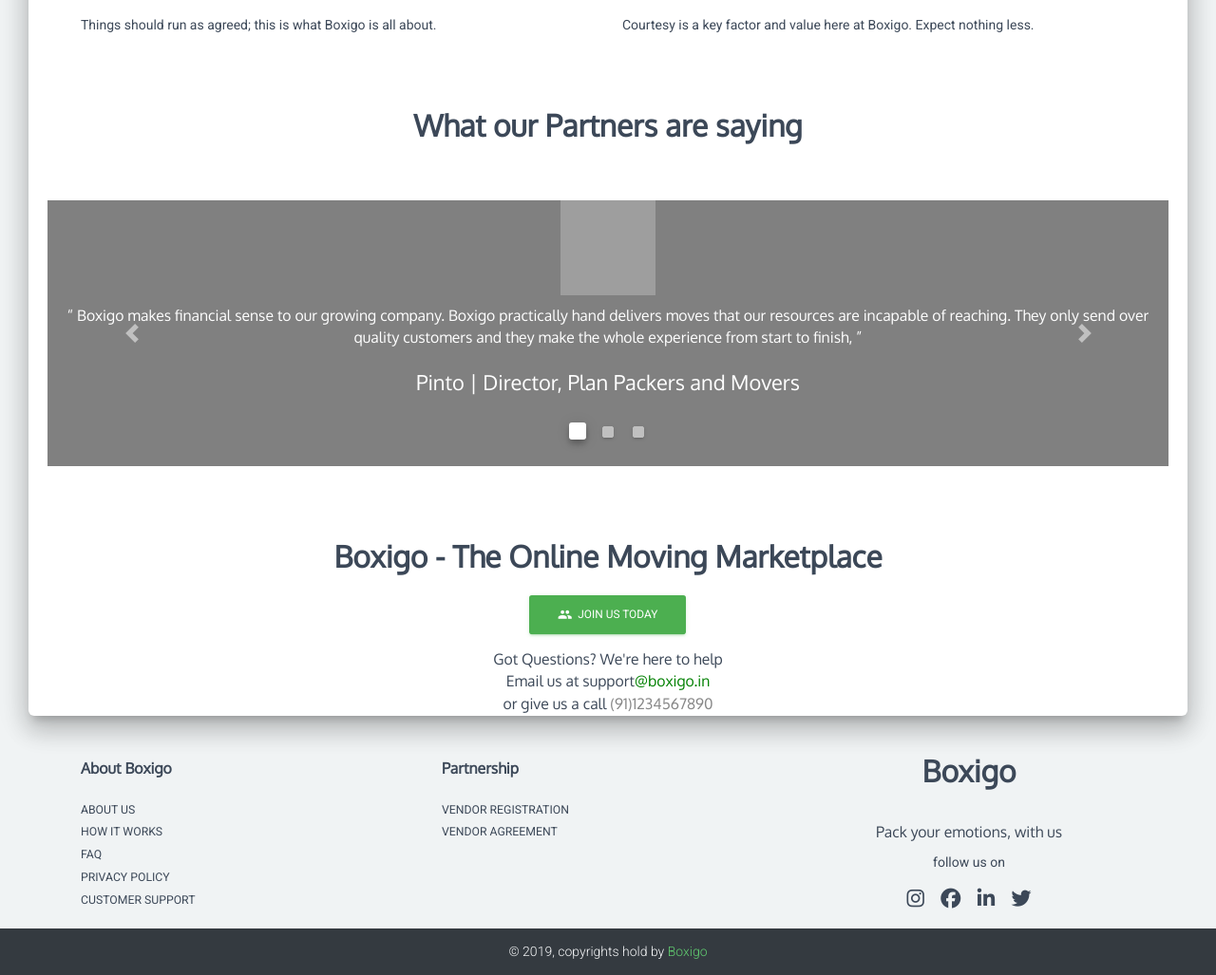
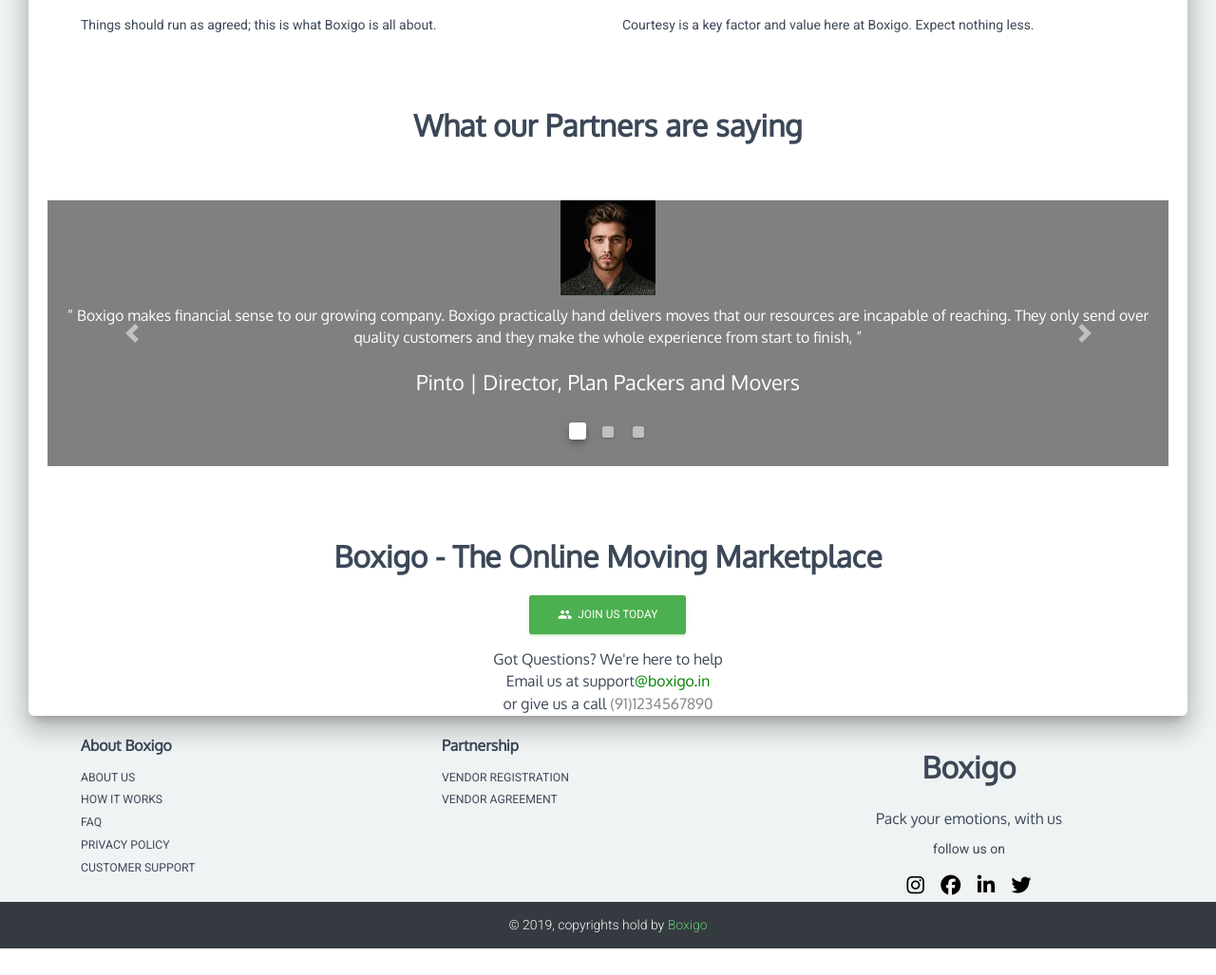
Before and after one commit to raghulrage/boxigo_customer_portal, a CodeIgniter app: page /boxigo_test/home/forserviceprovider in a window 1280 px wide. Shown: the part 1750-2777 px from the top of the page at 95% size. After the commit the page ends 2749 px from the top, so only its background shows below. Run offline with CodeIgniter, Linux system fonts and the light colour scheme; style sheets or scripts are compiled from the project's sources; some libraries are stand-ins or nearby versions; grey boxes are pictures that could not be loaded.

Commit message:
updated tasks

```diff
--- a/application/views/Forserviceprovider.php
+++ b/application/views/Forserviceprovider.php
@@ -138,18 +138,18 @@
         <!-- Wrapper for carousel items -->
         <div class="carousel-inner">
             <div class="carousel-item active">
-              <img src="https://www.libertyinsurance.in/images/support-banner.jpg" style="height:100px;width:100px">
+              <img src="<?= base_url(); ?>includes/img/faces/marc.jpg" style="height:100px;width:100px">
                <h4 style="color: white">“ Boxigo makes financial sense to our growing company. Boxigo practically hand delivers moves that our resources are incapable of reaching. They only send over quality customers and they make the whole experience from start to finish, ”
             <br><h3 style="color:white">Pinto | Director, Plan Packers and Movers</h3></h4>
 
             </div>
             <div class="carousel-item">
-                  <img src="https://www.libertyinsurance.in/images/support-banner.jpg" style="height:100px;width:100px">
+                  <img src="<?= base_url(); ?>includes/img/faces/marc.jpg" style="height:100px;width:100px">
                <h4 style="color: white">“ Boxigo makes financial sense to our growing company. Boxigo practically hand delivers moves that our resources are incapable of reaching. They only send over quality customers and they make the whole experience from start to finish, ”
             <br><h3 style="color:white">Pinto | Director, Plan Packers and Movers</h3></h4>
             </div>
             <div class="carousel-item">
-                  <img src="https://www.libertyinsurance.in/images/support-banner.jpg" style="height:100px;width:100px">
+                  <img src="<?= base_url(); ?>includes/img/faces/marc.jpg" style="height:100px;width:100px">
                <h4 style="color: white">“ Boxigo makes financial sense to our growing company. Boxigo practically hand delivers moves that our resources are incapable of reaching. They only send over quality customers and they make the whole experience from start to finish, ”
             <br><h3 style="color:white">Pinto | Director, Plan Packers and Movers</h3></h4>
 
@@ -329,7 +329,7 @@
             </div>
           </div>
           <div class="modal-footer">
-            <button type="button" class="btn btn-link btn-success" onclick="formsub()">submit1</button>
+            <button type="button" class="btn btn-link btn-success" onclick="submiting()">submit</button>
             <button type="button" class="btn btn-danger btn-link" data-dismiss="modal">Close</button>
           </div>
         </div>
@@ -479,48 +479,4 @@
     function showotp(){
       document.getElementById('otp').style.display="block";
     }
-
-function formsub(){
-
-    var name=document.getElementById("name").value;
-    var email=document.getElementById("email").value;
-    var phone=document.getElementById("phone").value;
-    var bname=document.getElementById("bname").value;
-    var bweb=document.getElementById("bweb").value;
-    var bphone=document.getElementById("bphone").value;
-
-    console.log(name,email,phone,bname,bweb,bphone)
-
-    var data={
-     name: name,
-     email:email ,
-     phone: phone,
-     business_name: bname,
-     business_contact_no: bphone,
-     business_website_url: bweb,
-     verification_key: "uhubukjgguib",
-     is_phone_verified:0 ,
-     legally_authorised: 1,
-     accept_terms_conditions: 1
- }
-
- var jsondata=JSON.stringify(data);
- console.log(jsondata);
-
- fetch('http://boxigo.in/boxigo-backend-api/product/vendor_request_create_service.php',{
-    headers:{"Content-Type":"application/json"},
-    mode:"no-cors",
-    method:"post",
-    body:jsondata
- })
- .then(res=>res.json())
- .then(data=>{
-    console.log(data);
- }).catch(e=>{
-    console.log("error",e);
- })
-
-
-}
-
   </script>
--- a/application/views/Login.php
+++ b/application/views/Login.php
@@ -65,7 +65,7 @@
               </div>
           </div>
           <div class="modal-footer d-block text-center">
-            <button type="button" class="btn btn-link btn-success">submit</button>
+            <!-- <button type="button" class="btn btn-link btn-success">submit</button> -->
             <button type="button" class="btn btn-danger btn-link" data-dismiss="modal">Close</button>
           </div>
         </div>
@@ -113,7 +113,7 @@
               </div>
           </div>
           <div class="modal-footer d-block text-center">
-            <button type="button" class="btn btn-link btn-success">submit</button>
+            <!-- <button type="button" class="btn btn-link btn-success">submit</button> -->
             <button type="button" class="btn btn-danger btn-link" data-dismiss="modal">Close</button>
           </div>
         </div>
--- a/application/views/Vendor_agreement.php
+++ b/application/views/Vendor_agreement.php
@@ -2,7 +2,7 @@
 <div class="main main-raised min-vh-100">
 	<div class="container p-5">
 		<div class="section section-contacts min-vh-100">
-			<div class="row">
+			<div class="row" style="font-family: sans-serif;">
 				<h3>Terms and Conditions- Service Provider(Vendor) Services:</h3>
 				<p>By virtue of these Terms and Conditions and in accordance with the agreements and contracts that Boxigo and the Service Provider(Vendor) conclude for this purpose, the Service Provider(Vendor) agrees to collaborate with Boxigo in order to provide local and national moving services for the benefit of the Client and of Boxigo .<br><br>
 				Drivers (drivers) of the Service Provider(Vendor)'s vehicles must have a valid driver's license and, where appropriate, pass the controls established for this purpose by the applicable authorities.<br><br>The Service Provider(Vendor) undertakes to contract and keep the insurance required by the regulations issued by the applicable authorities in force.<br><br>
--- a/application/views/templates/footer.php
+++ b/application/views/templates/footer.php
@@ -5,12 +5,11 @@
 </div>
 <?php endif; ?>
 <?php if($this->router->fetch_class() !='estimate'): ?>
-<footer class="footer footer-default sticky-bottom p-3">
+<footer class="footer footer-default sticky-bottom p-0">
   <div class="container footer-padding">
     <div class="row">
-
       <div class="col-sm">
-          <h4 class="info-title text-justify">About Boxigo</h4>
+          <h4 class="info-title text-justify p-0">About Boxigo</h4>
             <ul class="navbar-nav text-justify pt-0">
               <li class="nav-item">
                 <a href="<?= base_url(); ?>home/aboutus" class="dropdown-toggle nav-link pl-0">
@@ -40,7 +39,7 @@
             </ul>
       </div>
       <div class="col-sm">
-          <h4 class="info-title text-justify">Partnership</h4>
+          <h4 class="info-title text-justify p-0">Partnership</h4>
             <ul class="navbar-nav text-justify pt-0">
               <li class="nav-item">
                 <a class="nav-link pl-0" rel="tooltip" title="" data-placement="bottom" href="<?= base_url(); ?>home/forserviceprovider">
@@ -57,14 +56,14 @@
             </ul>
       </div>
       <div class="col-sm   footer-logo d-flex justify-content-center align-items-center flex-column">
-          <h2 class='info-title mt-0'>Boxigo</h2>
+          <h2 class='info-title p-0'>Boxigo</h2>
           <h4 class='descriiption'>Pack your emotions, with us</h4>
           <p>follow us on</p>
           <div class="footer-logo text-center">
-              <i class="fab fa-instagram footer-logo m-2 "></i>
-              <i class="fab fa-facebook-f footer-logo m-2"></i>
-              <i class="fab fa-linkedin-in footer-logo m-2 "></i>
-              <i class="fab fa-twitter footer-logo m-2 "></i>
+              <a href="https://www.instagram.com/boxigo.official"><i class="fab fa-instagram footer-logo m-2" style="color: black"></i></a>
+              <a href="https://www.facebook.com/Boxigo.Offical"><i class="fab fa-facebook-f footer-logo m-2" style="color: black"></i></a>
+              <a href="https://www.linkedin.com/company/boxigo"><i class="fab fa-linkedin-in footer-logo m-2" style="color: black"></i></a>
+              <a href="https://www.linkedin.com/company/boxigo"><i class="fab fa-twitter footer-logo m-2" style="color: black"></i></a>
           </div>
       </div>
     </div>
--- a/application/views/templates/header.php
+++ b/application/views/templates/header.php
@@ -56,7 +56,7 @@
       <div class="collapse navbar-collapse">
         <ul class="navbar-nav ml-auto">
           <li class="nav-item">
-            <a href="<?= base_url(); ?>home/aboutus" class="dropdown-toggle nav-link">
+            <a class="nav-link" href="<?= base_url();?>home/aboutus" rel="tooltip" title="" data-placement="bottom"  data-original-title="Know more about us">
             About Us
             </a>
           </li>
```
Also changed, not shown: 1 other file.
